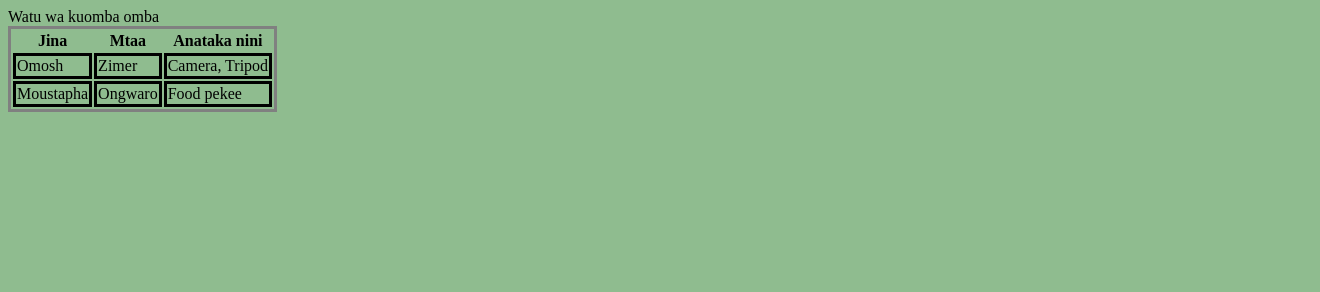
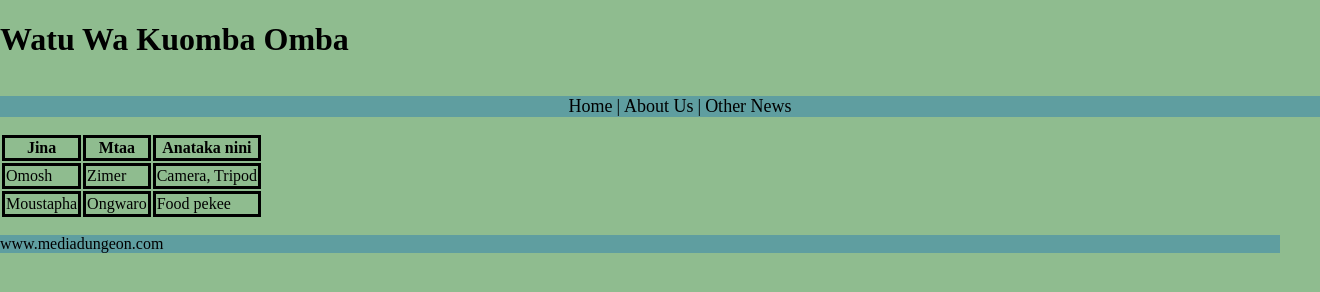
Before and after one commit to iManuhK/HTMLQns, a plain HTML site: page index.html in a window 1280 px wide. Shown: the whole page, 1320 px wide, since content can reach past the window. Drawn offline with Linux system fonts and the light colour scheme.

Commit message:
Modifies outlook

```diff
--- a/index.html
+++ b/index.html
@@ -7,7 +7,20 @@
     <title>Document</title>
 </head>
 <body>
-   <table> Watu wa kuomba omba
+    <header class="Md_Header">
+        <h1>Watu Wa Kuomba Omba</h1>
+    </header>
+    <nav class="Md_Navigation">
+            <ul>
+                <li>Home</li>
+                <li>|</li>
+                <li>About Us</li>
+                <li>|</li>
+                <li>Other News</li>
+            </ul>
+    </nav>
+    <div class="Md_Main-Body" >
+        <table>
             <tr>
                 <th>Jina</th>
                 <th>Mtaa</th>
@@ -24,8 +37,9 @@
                 <td>Food pekee</td>
             </tr>
         </table>
+    </div>
 </body>
-<footer>
-    <div> <p></p></div>
+<footer class="Md_Footer">
+    <div> <p>www.mediadungeon.com</p></div>
 </footer>
 </html>
--- a/style.css
+++ b/style.css
@@ -1,10 +1,33 @@
 body {
     background-color: darkseagreen;
+    margin: auto;
 }
 table {
-    border-style: solid;
+    table-layout: auto;
+}
 
-}
-td{
+th {
     border-style: solid;
 }
+td {
+    border-style: solid;
+}
+.Md_Navigation ul{
+    list-style: none;
+    float: left;
+    width: 100%;
+    background-color: cadetblue;
+    text-align: center;
+}
+.Md_Navigation ul li {
+    display: inline;
+    font-size: large;
+}
+.Md_Main-Body {
+    height: 95%;
+}
+.Md_Footer {
+    background: fixed;
+    background-color: cadetblue;
+    padding: auto;
+}
```
Lines whose indentation alone changed are shown as unchanged.
